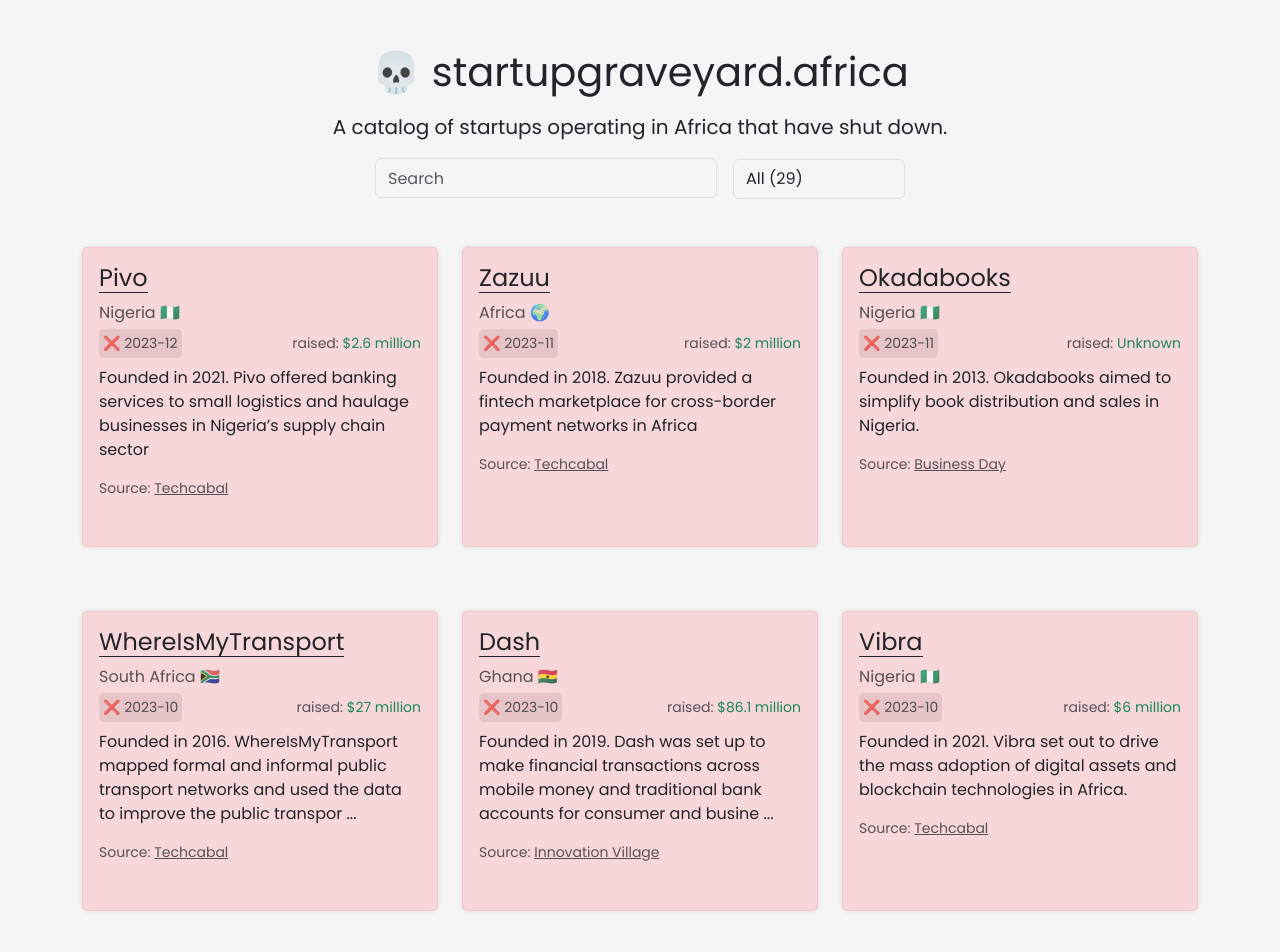
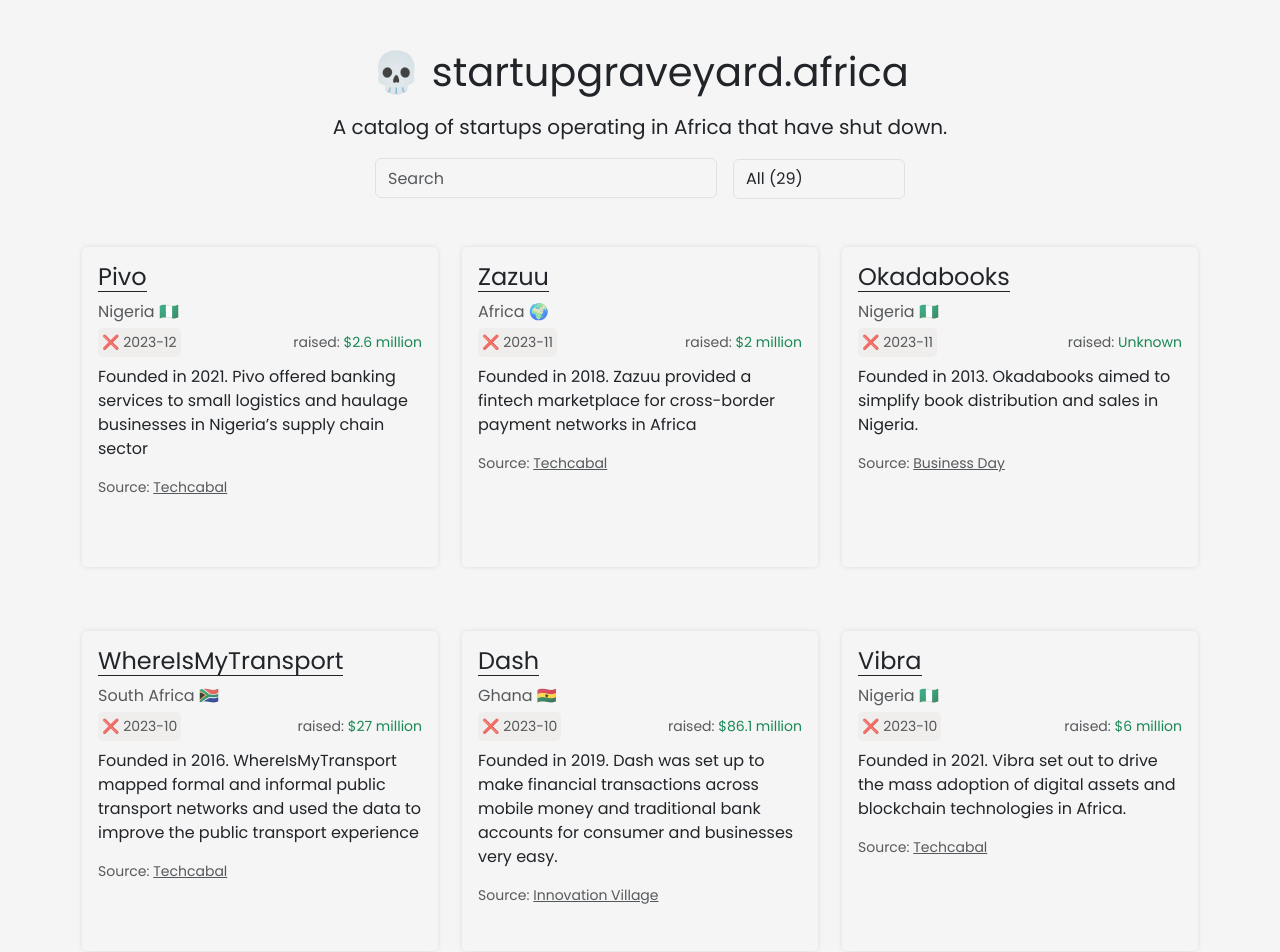
Before and after one commit to slightlynerd/startupgraveyard.africa, a Vue app: page / in a window 1280 px wide. Shown: the top 952 px of the page. Built offline with nearby package versions, Linux system fonts and the light colour scheme.

Commit message:
removed pink card bg and truncated text

```diff
--- a/src/components/not-found.vue
+++ b/src/components/not-found.vue
@@ -24,17 +24,15 @@
   margin: 2rem auto;
   padding: 3rem 1.5rem;
   text-align: center;
-  background-color: #f8d7da;
-  border: 1px solid #f5c6cb;
   border-radius: 5px;
 }
 
 .not-found-container h2 {
-  color: #721c24;
+  color: #e02134;
 }
 
 .not-found-container p {
-  color: #721c24;
+  color: #e02134;
   margin-top: 10px;
 }
 </style>
--- a/src/components/startup-bio.vue
+++ b/src/components/startup-bio.vue
@@ -17,8 +17,7 @@
       </div>
       <p class="mt-2">
         Founded in {{ startup.founded }}.
-        {{ truncatedDescription }}
-        <span v-if="showDots">... </span>
+        {{ startup.description }}
       </p>
       <p class="text-muted small mt-3">
         Source:
@@ -46,26 +45,7 @@
       type: Object as () => IStartup,
       required: true
     }
-  },
-  data() {
-    return {
-      showDots: false,
-      truncatedDescription: '',
-    };
-  },
-  watch: {
-    'startup.description': 'truncateDescription',
-  },
-  mounted() {
-    this.truncateDescription();
-  },
-  methods: {
-    truncateDescription() {
-      const maxLength = 120;
-      this.showDots = this.startup.description.length > maxLength;
-      this.truncatedDescription = this.startup.description.slice(0, maxLength);
-    },
-  },
+  }
 });
 </script>
 
@@ -74,10 +54,8 @@
   padding: 1rem;
   margin-bottom: 1rem;
   border-radius: 5px;
-  background-color: #f8d7da;
-  border: 1px solid #f5c6cb;
   box-shadow: 0 0 5px rgba(0, 0, 0, 0.1);
-  min-height: 300px;
+  min-height: 320px;
   transition: all 0.3s ease;
 }
 
@@ -91,20 +69,10 @@
 }
 
 .shutdown {
-  background: #e6c4c7;
+  background: #f0eded;
   border-radius: 5px;
   padding: 0.25rem;
   width: fit-content;
-
-}
-.read-more-link {
-  color: #007bff;
-  cursor: pointer;
-  text-decoration: underline;
-}
-
-.read-more-link:hover {
-  text-decoration: none;
 }
 
 @media (max-width: 768px) {
--- a/src/components/startup-list.vue
+++ b/src/components/startup-list.vue
@@ -31,9 +31,6 @@
 </script>
 
 <style lang="scss" scoped>
-.startup-container {
-  margin: auto;
-}
 
 @media (max-width: 992px) {
   .startup-container {
```
